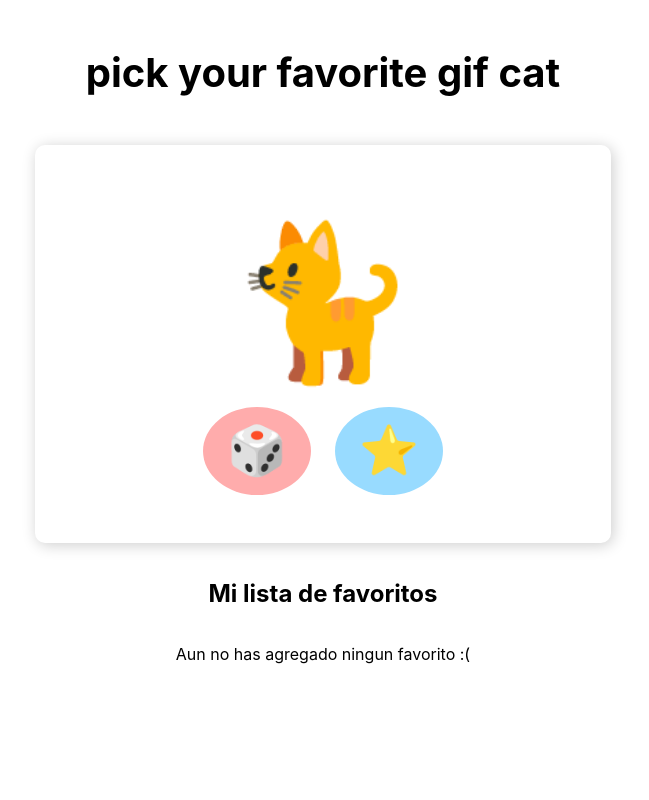
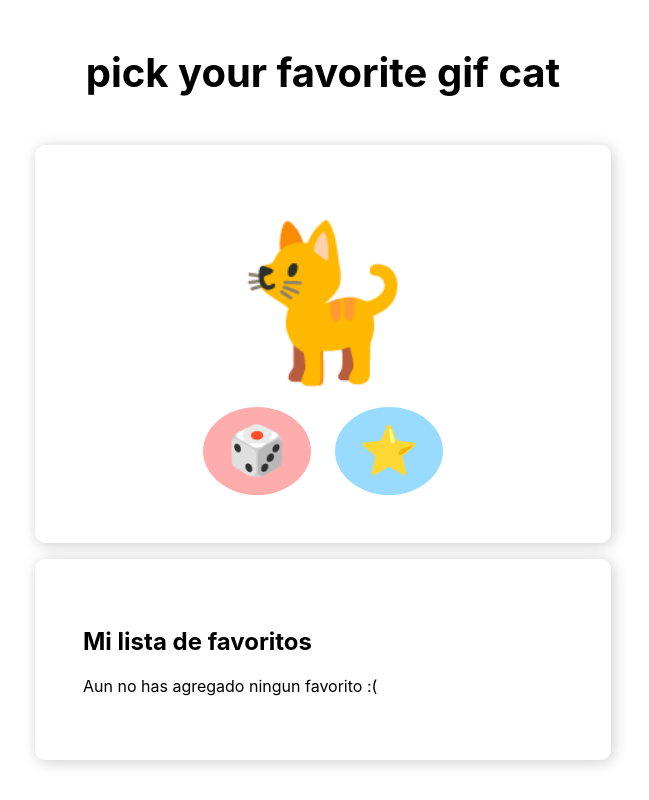
Before and after one commit to nicomelamed/mm-asaditojs-finished, a React (Create React App) app: page / in a window 1280 px wide. Shown: the whole page, without its empty margins (317-966 px from the left). Built offline with nearby package versions, Linux system fonts and the light colour scheme; the HTML template or start-up script is replaced by a standard one.

Commit message:
add styles to list component

```diff
--- a/src/components/Card/Card.jsx
+++ b/src/components/Card/Card.jsx
@@ -4,6 +4,7 @@ import "./card.css";
 
 const Card = ({ gifUrl, children }) => {
   return (
+    <>
       <div className="card">
         {gifUrl === "" ? (
           <p className="subtitle">
@@ -17,6 +18,7 @@ const Card = ({ gifUrl, children }) => {
 
         <div className="button-wrapper">{children}</div>
       </div>
+    </>
   );
 };
 
--- a/src/components/List/List.jsx
+++ b/src/components/List/List.jsx
@@ -5,22 +5,24 @@ import "./list.css";
 const List = ({ favorites }) => {
   return (
     <>
+      <div className="list-wrapper">
         <h2>Mi lista de favoritos</h2>
         {!favorites.length ? (
           <p>Aun no has agregado ningun favorito :(</p>
         ) : (
-        <ul className='list'>
+          <ul className="list">
             {favorites.map((url, index) => {
               return (
-              <li className='list-item' key={index}>
-                <a href={url} target='_blank' rel='noopener noreferrer'>
-                  {url}
+                <li className="list-item" key={index}>
+                  <a href={url} target="_blank" rel="noopener noreferrer">
+                    {url.slice(0, 30)}...
                   </a>
                 </li>
               );
             })}
           </ul>
         )}
+      </div>
     </>
   );
 };
--- a/src/components/List/list.css
+++ b/src/components/List/list.css
@@ -1,5 +1,15 @@
+.list-wrapper {
+  width: 30rem;
+  padding: 3rem;
+  margin-bottom: 1rem;
+  border-radius: 10px;
+  box-shadow: 2px 2px 15px rgba(0, 0, 0, 0.2);
+}
+
 .list {
   list-style: none;
+  margin: 0;
+  padding: 0;
 }
 
 .list-item {
```
Lines whose indentation alone changed are shown as unchanged.
